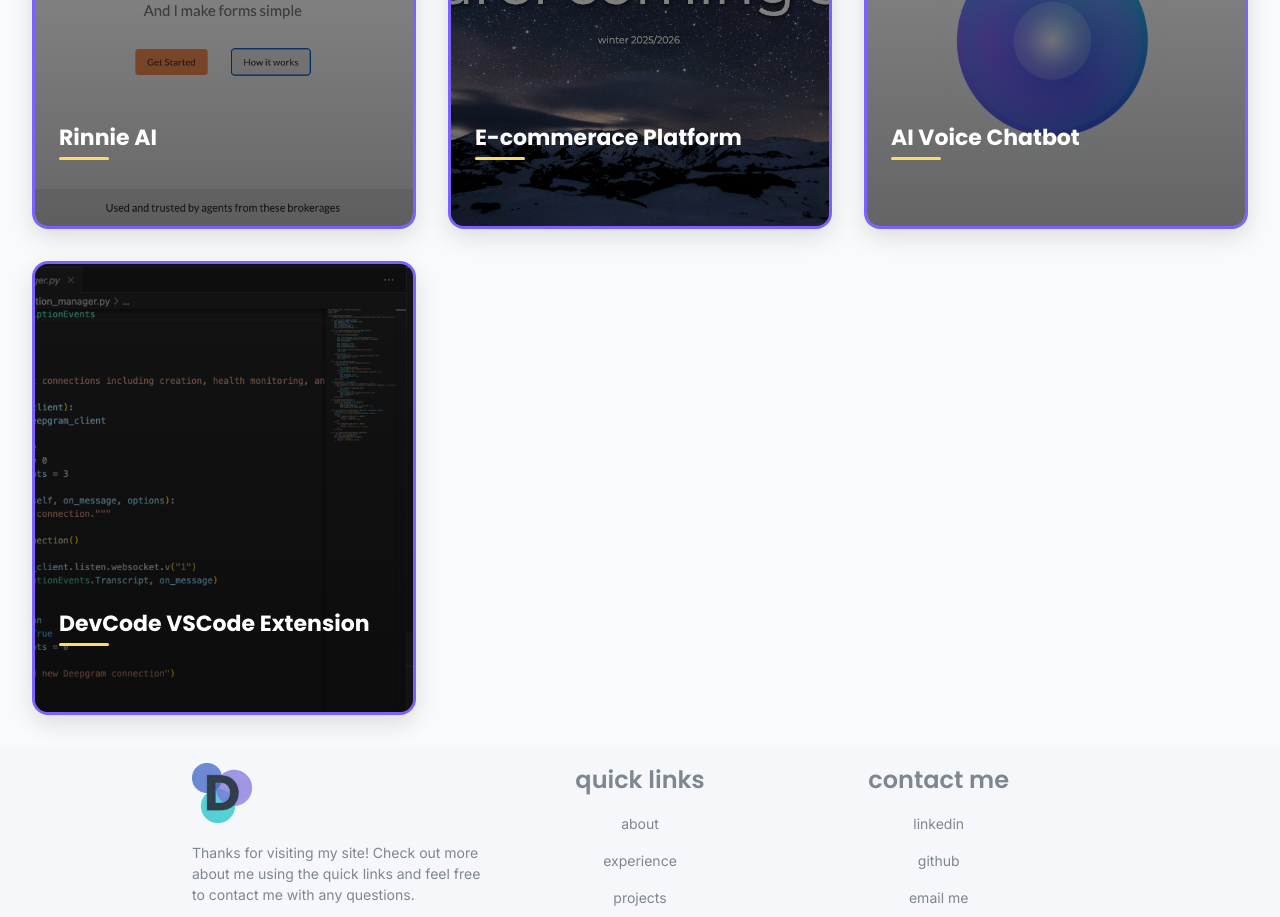
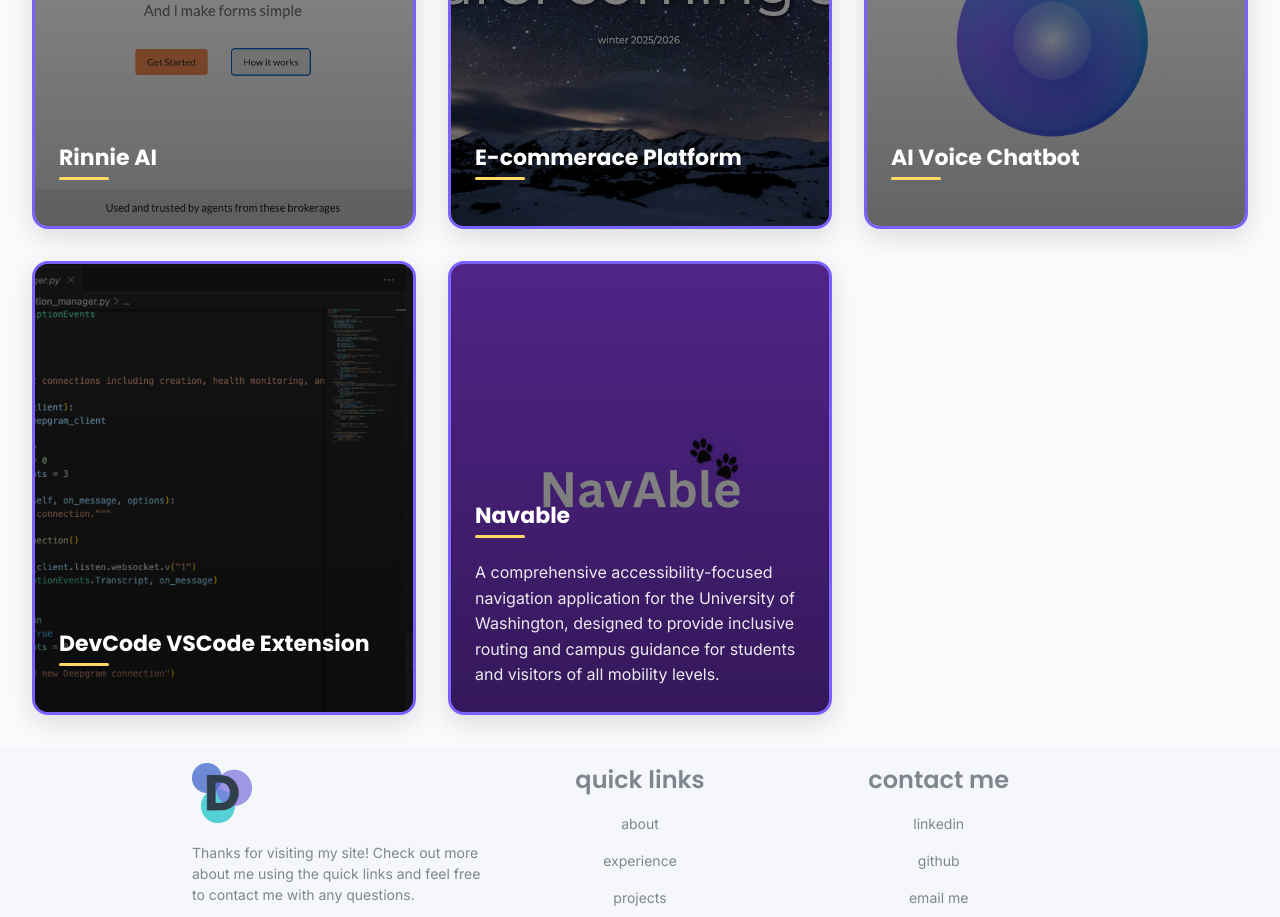
Before and after one commit to dedhaw/portfolio, a React (Vite) app: page /projects in a window 1280 px wide. Shown: the part 520-1437 px from the top of the page. Built offline with nearby package versions, Linux system fonts and the light colour scheme.

Commit message:
Navable project added

```diff
--- a/src/components/ProjectCard.tsx
+++ b/src/components/ProjectCard.tsx
@@ -6,14 +6,20 @@ interface ProjectCardProps {
     title: string;
     description: string;
     backgroundImage?: string;
+    backgroundSize?: string;
+    backgroundColor?: string;
     demoLink?: string;
     learnMoreLink?: string;
 }
 
-const CardContainer = styled.div<{ $backgroundImage?: string }>`
+const CardContainer = styled.div<{ $backgroundImage?: string; $backgroundSize?: string; $backgroundColor?: string }>`
     position: relative;
-    background: ${props => props.$backgroundImage ? `url(${props.$backgroundImage})` : 'var(--white)'};
-    background-size: cover;
+    display: flex;
+    flex-direction: column;
+    background-color: ${props => props.$backgroundColor || 'var(--white)'};
+    background-image: ${props => props.$backgroundImage ? `url(${props.$backgroundImage})` : 'none'};
+    background-size: ${props => props.$backgroundSize || 'cover'};
+    background-repeat: no-repeat;
     background-position: center;
     border: 3px solid var(--primary-purple);
     border-radius: 16px;
@@ -60,11 +66,11 @@ const CardContainer = styled.div<{ $backgroundImage?: string }>`
 const ContentSection = styled.div`
     position: relative;
     z-index: 2;
-    height: 100%;
+    flex: 1;
     display: flex;
     flex-direction: column;
-    justify-content: flex-start;
-    padding-bottom: 24px;
+    justify-content: flex-end;
+    padding-bottom: 0;
     transition: transform 0.3s ease;
 
     ${CardContainer}:hover & {
@@ -77,8 +83,7 @@ const ContentSection = styled.div`
 `;
 
 const TextContent = styled.div`
-    margin-top: auto;
-    margin-bottom: 20px;
+    margin-bottom: 0;
     display: flex;
     flex-direction: column;
     justify-content: flex-end;
@@ -201,6 +206,8 @@ export default function ProjectCard({
     title,
     description,
     backgroundImage,
+    backgroundSize,
+    backgroundColor,
     demoLink,
     learnMoreLink
 }: ProjectCardProps) {
@@ -208,7 +215,11 @@ export default function ProjectCard({
     const hasButtons = !!(demoLink || learnMoreLink);
 
     return (
-        <CardContainer $backgroundImage={backgroundImage}>
+        <CardContainer
+            $backgroundImage={backgroundImage}
+            $backgroundSize={backgroundSize}
+            $backgroundColor={backgroundColor}
+        >
             <ContentSection>
                 <TextContent>
                     <Title $hasBackground={hasBackground}>{title}</Title>
--- a/src/views/Projects.tsx
+++ b/src/views/Projects.tsx
@@ -92,6 +92,13 @@ export default function Projects () {
                         backgroundImage="/VSCode.png"
                         learnMoreLink="https://github.com/dedhaw/sturdy-engine/tree/main/devcode"
                     />
+                    <ProjectCard
+                        title="Navable"
+                        description="A comprehensive accessibility-focused navigation application for the University of Washington, designed to provide inclusive routing and campus guidance for students and visitors of all mobility levels."
+                        backgroundImage="/navable.png"
+                        backgroundSize="70%"
+                        backgroundColor="#843ce1"
+                    />
                 </ProjectsGrid>
             </ProjectsSection>
         </Container>
```
Also changed, not shown: public/navable.png (added), 1 other file (tests, documents, lock files or other folders).
